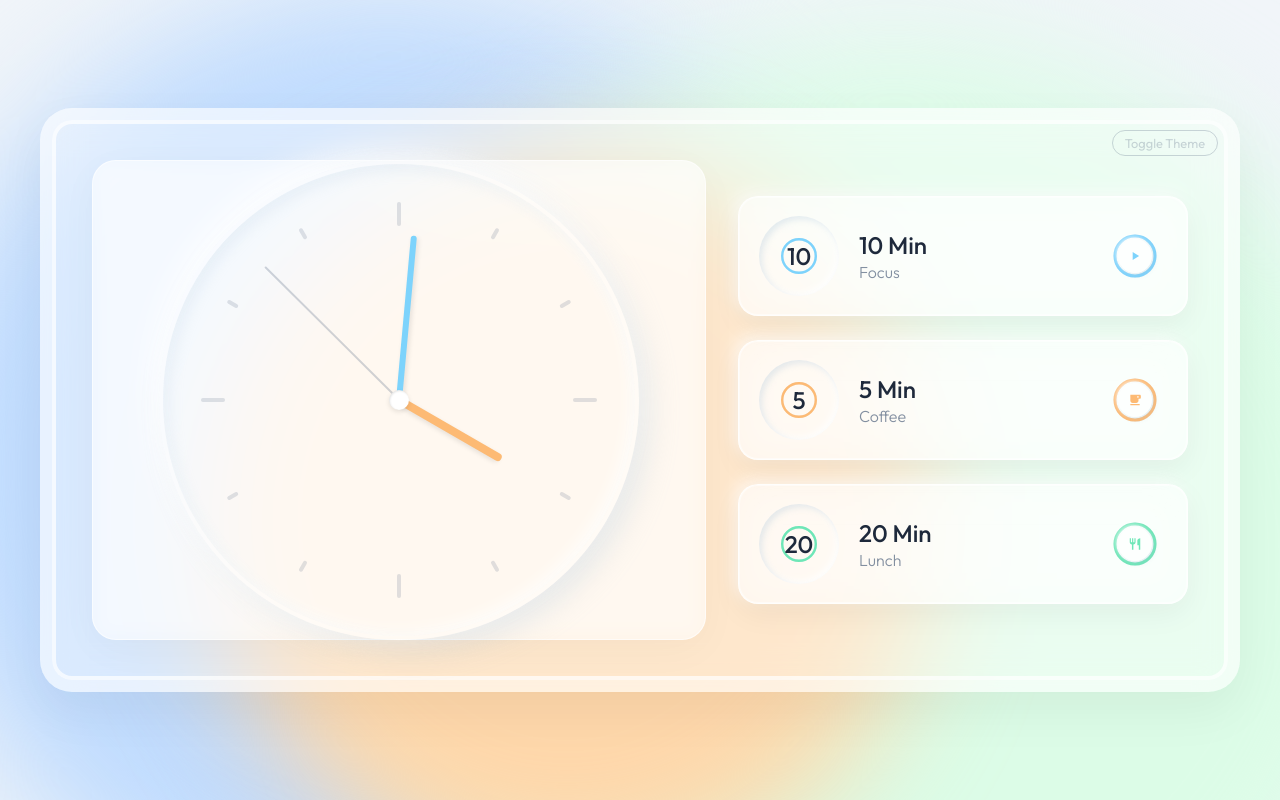
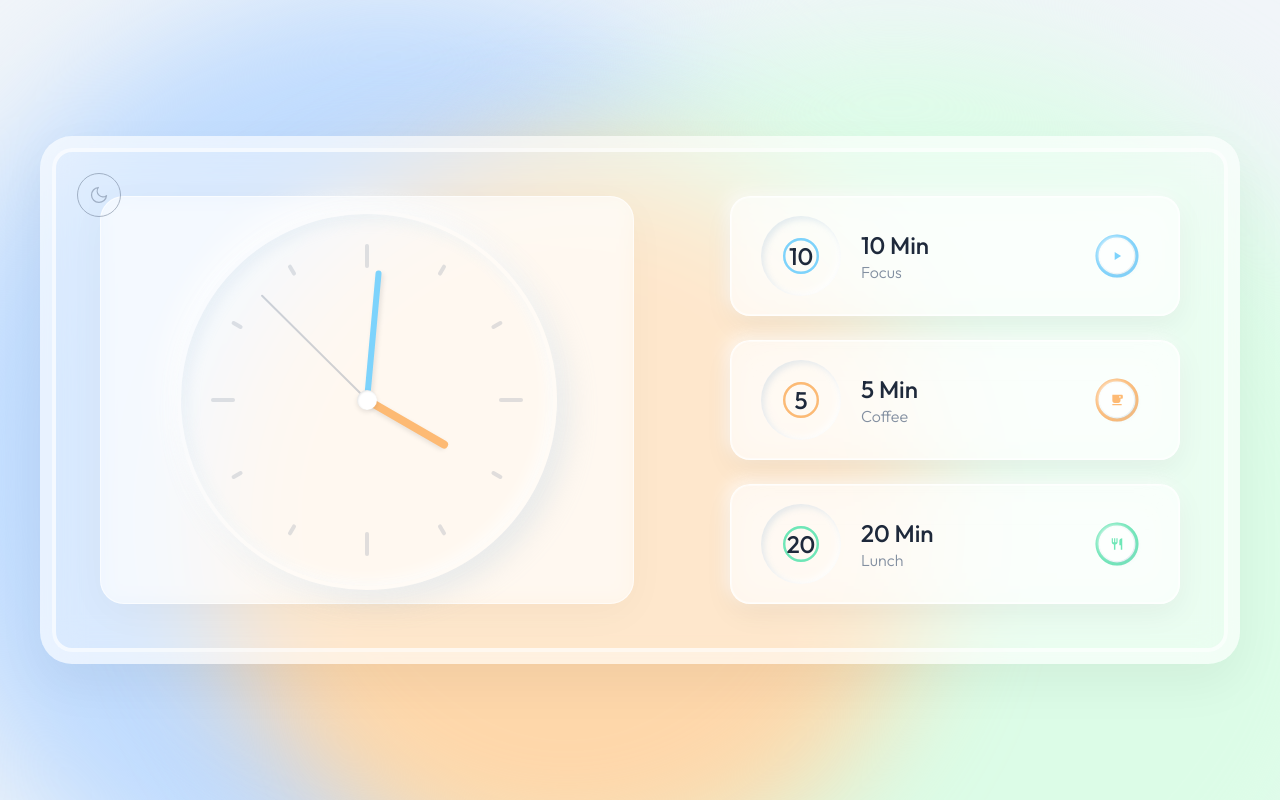
Before and after one commit to kazlan/Watchclock, a React (Vite) app: page / in a window 1280 px wide. Built offline with nearby package versions, Linux system fonts and the light colour scheme.

Commit message:
style: refine UI with smaller clock, updated theme switch icon, padding and spacing adjustments, and dynamic progress colors

```diff
--- a/src/App.css
+++ b/src/App.css
@@ -3,15 +3,16 @@
   display: flex;
   width: 100%;
   height: 100%;
-  gap: 2rem;
-  padding: 2.5rem;
+  gap: 6rem;
+  padding: 3rem;
 }
 
 .left-panel {
   flex: 1;
   display: flex;
   align-items: center;
-  justify-content: center;
+  justify-content: flex-end;
+  /* Push clock near to center if there is space */
   position: relative;
 }
 
@@ -66,11 +67,11 @@
   transform: translateY(-20px);
 }
 
-/* Hidden header toggle for testing */
+/* Utility header toggle for testing */
 .utility-header {
   position: absolute;
-  top: 10px;
-  right: 10px;
+  top: 25px;
+  left: 25px;
   z-index: 100;
 }
 
@@ -78,17 +79,25 @@
   background: transparent;
   border: 1px solid var(--text-secondary);
   color: var(--text-secondary);
-  padding: 4px 12px;
-  border-radius: 20px;
+  width: 44px;
+  height: 44px;
+  border-radius: 50%;
+  display: flex;
+  justify-content: center;
+  align-items: center;
   cursor: pointer;
-  font-family: inherit;
-  font-size: 0.8rem;
-  opacity: 0.3;
-  transition: opacity 0.2s;
+  opacity: 0.5;
+  transition: all 0.3s cubic-bezier(0.4, 0, 0.2, 1);
+}
+
+.theme-toggle-btn svg {
+  stroke-width: 1.5;
 }
 
 .theme-toggle-btn:hover {
   opacity: 1;
+  background: rgba(128, 128, 128, 0.1);
+  transform: scale(1.05);
 }
 
 .video-container {
@@ -133,8 +142,9 @@
 .video-progress-bar {
   height: 100%;
   width: calc((1 - var(--timer-progress, 0)) * 100%);
-  background: color-mix(in srgb, #ef4444 calc(var(--timer-progress, 0) * 100%), #ffffff);
+  background: var(--timer-color, #22c55e);
   transition: width 0.1s linear, background 0.1s linear;
+  border-radius: 0 4px 4px 0;
 }
 
 [data-theme='light'] .video-container.video-visible {
@@ -166,8 +176,8 @@
   .dashboard-grid {
     height: auto;
     min-height: 100%;
-    padding: 1.5rem;
-    gap: 1.5rem;
+    padding: 2rem 3rem;
+    gap: 2.5rem;
     flex-direction: row;
     align-items: center;
   }
--- a/src/App.jsx
+++ b/src/App.jsx
@@ -3,6 +3,26 @@ import AnalogClock from './components/AnalogClock/AnalogClock'
 import TimerWidget from './components/TimerWidget/TimerWidget'
 import './index.css'
 import './App.css'
+
+const MoonIcon = () => (
+  <svg viewBox="0 0 24 24" fill="none" stroke="currentColor" strokeLinecap="round" strokeLinejoin="round" width="20" height="20">
+    <path d="M21 12.79A9 9 0 1111.21 3 7 7 0 0021 12.79z"></path>
+  </svg>
+);
+
+const SunIcon = () => (
+  <svg viewBox="0 0 24 24" fill="none" stroke="currentColor" strokeLinecap="round" strokeLinejoin="round" width="20" height="20">
+    <circle cx="12" cy="12" r="5"></circle>
+    <line x1="12" y1="1" x2="12" y2="3"></line>
+    <line x1="12" y1="21" x2="12" y2="23"></line>
+    <line x1="4.22" y1="4.22" x2="5.64" y2="5.64"></line>
+    <line x1="18.36" y1="18.36" x2="19.78" y2="19.78"></line>
+    <line x1="1" y1="12" x2="3" y2="12"></line>
+    <line x1="21" y1="12" x2="23" y2="12"></line>
+    <line x1="4.22" y1="19.78" x2="5.64" y2="18.36"></line>
+    <line x1="18.36" y1="5.64" x2="19.78" y2="4.22"></line>
+  </svg>
+);
 
 const TIMERS_CONFIG = [
   { id: 'focus', title: 'Focus', duration: 10, colorVar: '--timer-focus', icon: 'play', video: '/work.mp4' },
@@ -47,8 +67,8 @@ function App() {
       </div>
       <div className="tablet-frame">
         <div className="utility-header">
-          <button onClick={toggleTheme} className="theme-toggle-btn">
-            Toggle Theme
+          <button onClick={toggleTheme} className="theme-toggle-btn" aria-label="Toggle Theme">
+            {theme === 'light' ? <MoonIcon /> : <SunIcon />}
           </button>
         </div>
 
--- a/src/components/AnalogClock/AnalogClock.css
+++ b/src/components/AnalogClock/AnalogClock.css
@@ -1,12 +1,13 @@
 .clock-container {
     width: 100%;
     aspect-ratio: 1 / 1;
-    max-width: 480px;
-    max-height: 480px;
+    max-width: 380px;
+    max-height: 380px;
     display: flex;
     justify-content: center;
     align-items: center;
     position: relative;
+    margin: 0 auto;
 }
 
 .clock-face {
--- a/src/components/TimerWidget/TimerWidget.css
+++ b/src/components/TimerWidget/TimerWidget.css
@@ -5,7 +5,7 @@
     border-radius: 20px;
     display: flex;
     align-items: center;
-    padding: 0 20px;
+    padding: 0 30px;
     cursor: pointer;
     position: relative;
     transition: transform 0.2s cubic-bezier(0.175, 0.885, 0.32, 1.275);
@@ -232,9 +232,9 @@
     .timer-widget {
         flex-direction: column;
         height: auto;
-        padding: 15px 10px;
+        padding: 20px 15px;
         text-align: center;
-        border-radius: 15px;
+        border-radius: 20px;
         justify-content: center;
     }
 
--- a/src/components/TimerWidget/TimerWidget.jsx
+++ b/src/components/TimerWidget/TimerWidget.jsx
@@ -72,18 +72,24 @@ export default function TimerWidget({ id, title, durationMinutes, colorVar, them
                 setIsRunning(false);
                 setEndTime(null);
                 document.documentElement.style.setProperty('--timer-progress', 1);
+                document.documentElement.style.setProperty('--timer-color', 'hsl(0, 100%, 50%)'); // Red
                 sendNotification(`${durationMinutes} Min ${title} terminado`, 'Es hora de continuar.');
                 if (onRunningChange) onRunningChange(id, false);
             } else {
                 setTimeLeftMs(difference);
                 const currentProgress = (totalMs - difference) / totalMs;
+                const hue = Math.floor(120 * (1 - currentProgress)); // 120 (Green) down to 0 (Red)
                 document.documentElement.style.setProperty('--timer-progress', currentProgress);
+                document.documentElement.style.setProperty('--timer-color', `hsl(${hue}, 100%, 45%)`);
                 animationRef.current = requestAnimationFrame(updateTime);
             }
         };
 
         if (isRunning) {
-            document.documentElement.style.setProperty('--timer-progress', (totalMs - timeLeftMs) / totalMs);
+            const currentProgress = (totalMs - timeLeftMs) / totalMs;
+            const hue = Math.floor(120 * (1 - currentProgress));
+            document.documentElement.style.setProperty('--timer-progress', currentProgress);
+            document.documentElement.style.setProperty('--timer-color', `hsl(${hue}, 100%, 45%)`);
             animationRef.current = requestAnimationFrame(updateTime);
         } else if (animationRef.current) {
             cancelAnimationFrame(animationRef.current);
```
